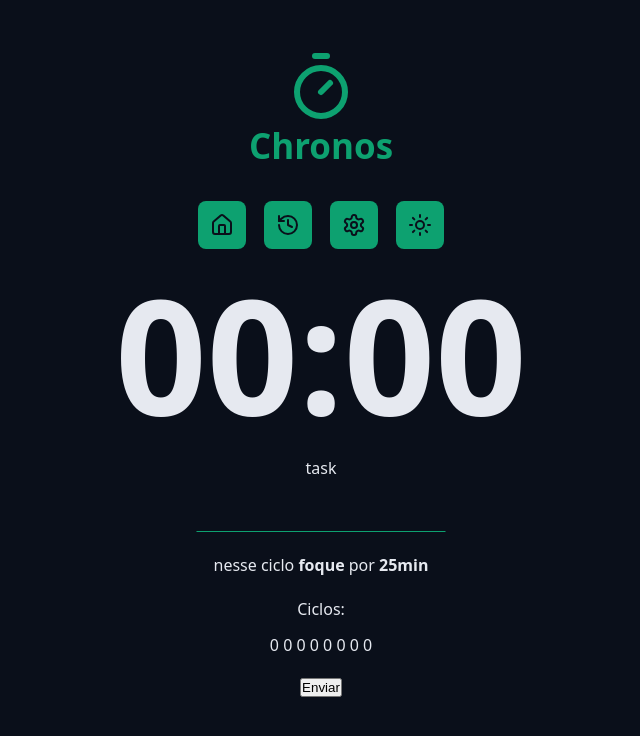
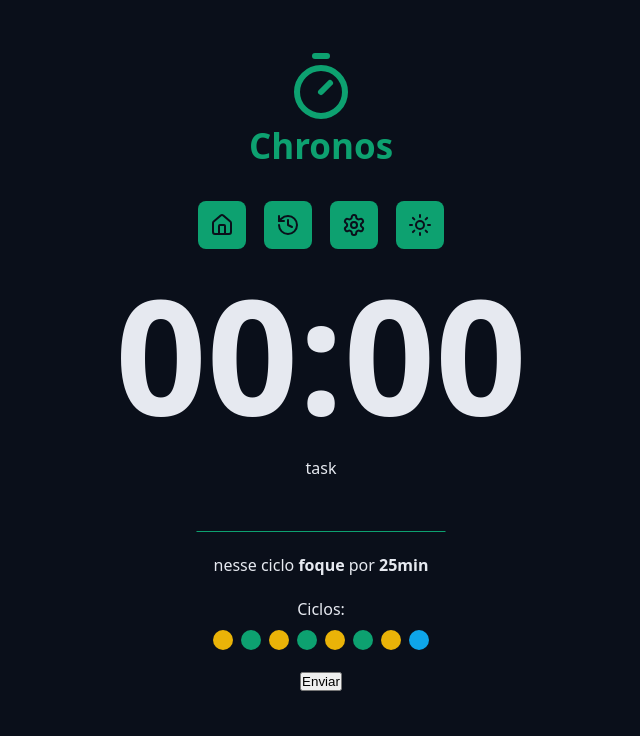
Before and after one commit to rodriguess7/chronos-projetoCurso, a React (Vite) app: page / in a window 1280 px wide. Shown: the top 736 px of the page, without its empty margins (319-959 px from the left). Built offline with nearby package versions, Linux system fonts and the light colour scheme.

Commit message:
Componente Cycles criado

```diff
--- /dev/null
+++ b/src/components/Cycles/index.tsx
@@ -0,0 +1,18 @@
+import styles from "./styles.module.css";
+export function Cycles() {
+  return (
+    <div className={styles.cycles}>
+      <p>Ciclos:</p>
+      <div className={styles.cycleDots}>
+        <span className={`${styles.cycleDot} ${styles.worktime}`}></span>
+        <span className={`${styles.cycleDot} ${styles.shortBreakTime}`}></span>
+        <span className={`${styles.cycleDot} ${styles.worktime}`}></span>
+        <span className={`${styles.cycleDot} ${styles.shortBreakTime}`}></span>
+        <span className={`${styles.cycleDot} ${styles.worktime}`}></span>
+        <span className={`${styles.cycleDot} ${styles.shortBreakTime}`}></span>
+        <span className={`${styles.cycleDot} ${styles.worktime}`}></span>
+        <span className={`${styles.cycleDot} ${styles.longBreakTime}`}></span>
+      </div>
+    </div>
+  );
+}
--- /dev/null
+++ b/src/components/Cycles/styles.module.css
@@ -0,0 +1,26 @@
+.cycles {
+  display: flex;
+  flex-direction: column;
+  align-items: center;
+  gap: 1rem;
+}
+
+.cycleDots {
+  display: flex;
+  gap: 0.8rem;
+}
+.cycleDot {
+  width: 2rem;
+  height: 2rem;
+
+  border-radius: 50%;
+}
+.worktime {
+  background-color: var(--warning);
+}
+.shortBreakTime {
+  background-color: var(--primary);
+}
+.longBreakTime {
+  background-color: var(--info);
+}
--- a/src/components/Form/index.tsx
+++ b/src/components/Form/index.tsx
@@ -1,3 +1,4 @@
+import { Cycles } from "../Cycles";
 import { DefaultInput } from "../DefaultInput";
 import styles from "./styles.module.css";
 export function Form() {
@@ -11,8 +12,7 @@
           nesse ciclo <strong>foque</strong> por <strong>25min</strong>
         </p>
         <div className={styles.wrapper}>
-          <p>Ciclos:</p>
-          <p>0 0 0 0 0 0 0 0</p>
+          <Cycles />
         </div>
         <button>Enviar</button>
       </form>
```
